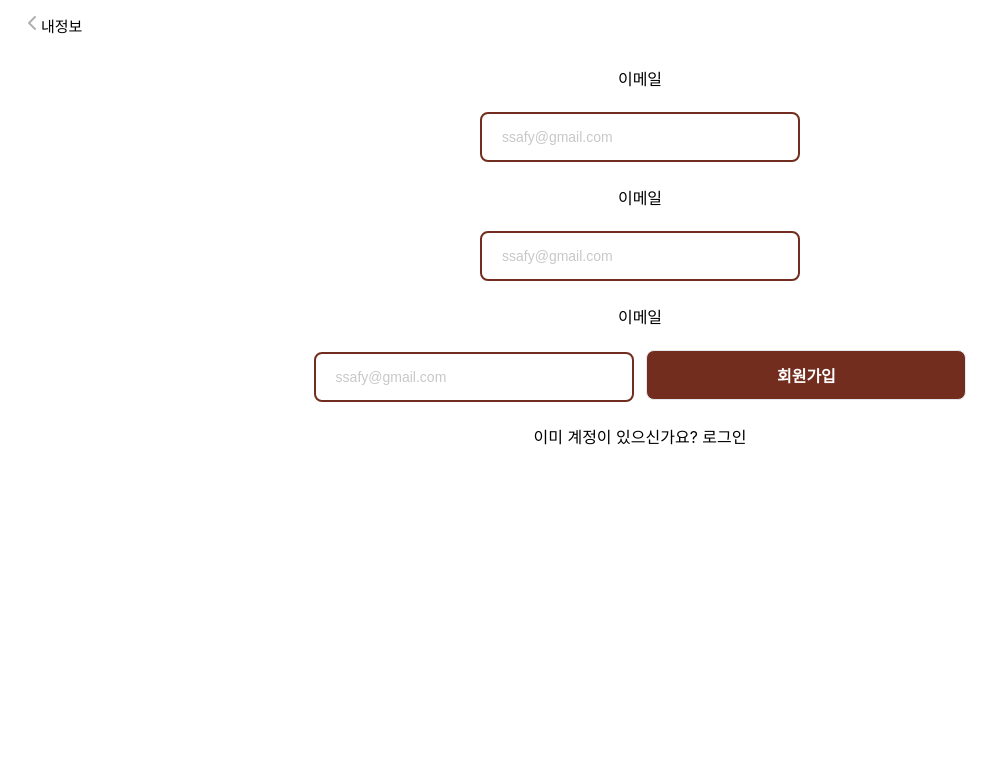
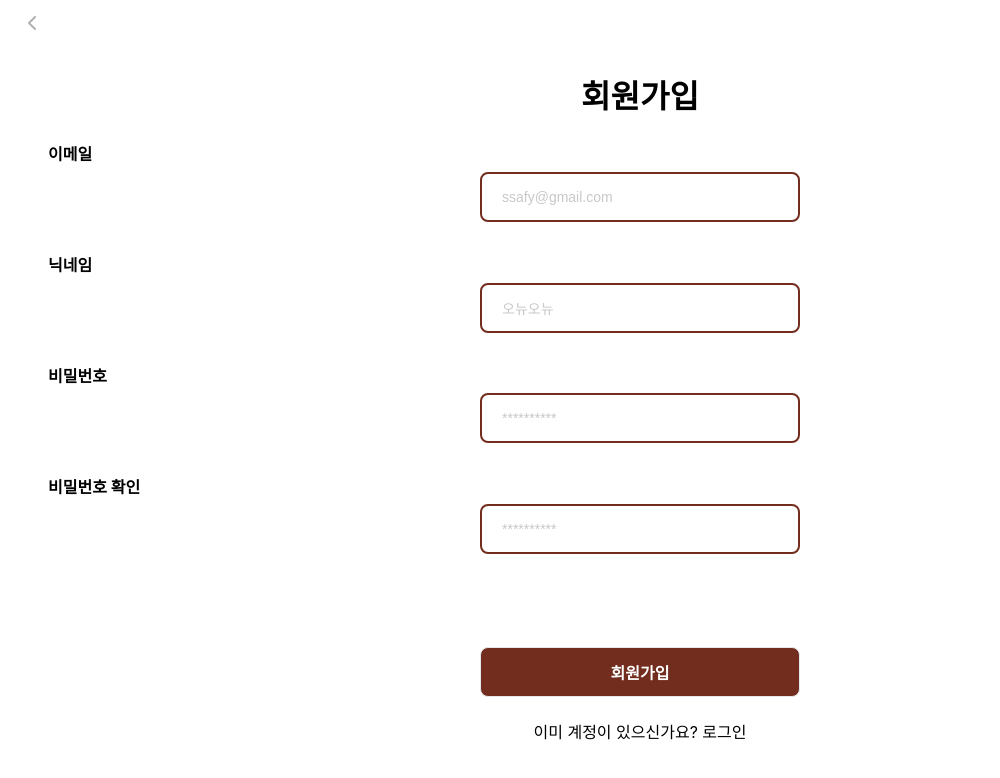
Before and after one commit to Gyeongtori/gyeong-tori, a React (Create React App) app in the folder frontend/: page /signup in a window 1280 px wide. Shown: the top 778 px of the page, without its empty margins (0-1000 px from the left). Built offline with nearby package versions, Linux system fonts and the light colour scheme.

Commit message:
docs: login, signup 화면 퍼블리싱

```diff
--- a/frontend/src/components/Profiles/Header.js
+++ b/frontend/src/components/Profiles/Header.js
@@ -4,7 +4,7 @@ import { useNavigate } from "react-router-dom";
 
 import { FaChevronLeft } from "react-icons/fa6";
 
-const Header = () => {
+const Header = ({ children, content, ...rest }) => {
   const navigate = useNavigate();
 
   // 이전 페이지 이동
@@ -18,7 +18,7 @@ const Header = () => {
         <FaChevronLeft onClick={goPerv} />
       </Back>
       <Title>
-        내정보
+        { children }
       </Title>
     </Head>
   )
@@ -27,7 +27,15 @@ const Header = () => {
 export default Header
 
 
-let Head = styled.div`
+const Title = styled.div`
+  font-size: 15px;
+  color: black;
+  /* font-weight: bold; */
+
+
+`;
+
+const Head = styled.div`
   height: 6vh;
   position: sticky;
   top: 0;
@@ -41,7 +49,8 @@ let Head = styled.div`
   /* box-shadow: 0 5px 10px rgba(0, 0, 0, 0.2); */
   z-index: 100;
 `;
-let Back = styled.div`
+
+const Back = styled.div`
   margin-left: 5px;
   svg {
     color: rgba(128, 128, 128, 0.623);
@@ -51,9 +60,3 @@ let Back = styled.div`
     }
   }
 `;
-
-const Title = styled.div`
-  font-size: 15px;
-  color: black;
-  /* font-weight: bold; */
-`;
--- a/frontend/src/pages/Login.js
+++ b/frontend/src/pages/Login.js
@@ -3,12 +3,20 @@ import styled, { css } from 'styled-components';
 
 import ButtonFull from '../components/ButtonFull';
 import ButtonBlank from '../components/ButtonBlank';
+import { useNavigate } from 'react-router-dom';
 
 
 const Login = () => {
+  const navigate = useNavigate()
+
+  const goSignUp = () => {
+    navigate('/signup')
+  }
+
   return (
     <Main>
-      <h1>TEST</h1>
+      {/* <h1>TEST</h1> */}
+
       <Body>
         <h2>로그인</h2>
         <ButtonBlank
@@ -34,7 +42,7 @@ const Login = () => {
         <div>
 
         </div>
-        <p>아직 회원이 아니신가요? 회원가입</p>
+        <p>아직 회원이 아니신가요? <a onClick={goSignUp}>회원가입</a></p>
       </Body>
     </Main>
   );
@@ -44,6 +52,7 @@ export default Login;
 
 const Main = styled.div`
   background-color: beige;
+  height: 100vh;
 
 `
 
@@ -62,7 +71,7 @@ const Body = styled.div`
   background-color: white;
 
 
-
-  border: 1px solid black;
+  /* 경계 테스트 */
+  /* border: 1px solid black; */
 
 `;
--- a/frontend/src/pages/Signup.js
+++ b/frontend/src/pages/Signup.js
@@ -1,41 +1,76 @@
 import React from 'react';
+import styled, { css } from 'styled-components';
 
 import ButtonFull from '../components/ButtonFull';
 import ButtonBlank from '../components/ButtonBlank';
 import Header from './../components/Profiles/Header';
 
+import { useNavigate } from 'react-router-dom';
+
 const Signup = () => {
+    const navigate = useNavigate()
+
+    const goSignUp = () => {
+        navigate('/login')
+    }
+
+
     return (
         <div>
-            <Header />
-            <p>이메일</p>
+            <Header >  </Header>
+
+            <h1>회원가입</h1>
+
+            <InputText>이메일</InputText>
             <ButtonBlank
             color='#722D1E'
             activecolor='#A94C36'
             borderwidth='2'
             >ssafy@gmail.com</ButtonBlank>
 
-            <p>이메일</p>
+            <InputText>닉네임</InputText>
             <ButtonBlank
             color='#722D1E'
             activecolor='#A94C36'
             borderwidth='2'
-            >ssafy@gmail.com</ButtonBlank>
+            >오뉴오뉴</ButtonBlank>
 
-            <p>이메일</p>
+            <InputText>비밀번호</InputText>
             <ButtonBlank
             color='#722D1E'
             activecolor='#A94C36'
             borderwidth='2'
-            >ssafy@gmail.com</ButtonBlank>
+            >**********</ButtonBlank>
 
-            <ButtonFull
-            color="#722D1E"
-            activecolor="#A94C36"
-            >회원가입</ButtonFull>
-            <p>이미 계정이 있으신가요? 로그인</p>
+            <InputText>비밀번호 확인</InputText>
+            <ButtonBlank
+            color='#722D1E'
+            activecolor='#A94C36'
+            borderwidth='2'
+            >**********</ButtonBlank>
+
+            <SignupBtn>
+                <ButtonFull
+                color="#722D1E"
+                activecolor="#A94C36"
+                >회원가입</ButtonFull>
+                <p>이미 계정이 있으신가요? <a onClick={goSignUp}>로그인</a></p>
+            </SignupBtn>
         </div>
     );
 };
 
 export default Signup;
+
+const InputText = styled.div`
+  max-width: 400px;
+  margin: 1.5rem 0rem 0rem 3rem;
+  font-weight: bold;
+
+
+  text-align: left;
+`;
+
+const SignupBtn = styled.div`
+  margin-top: 5rem;
+`;
```
